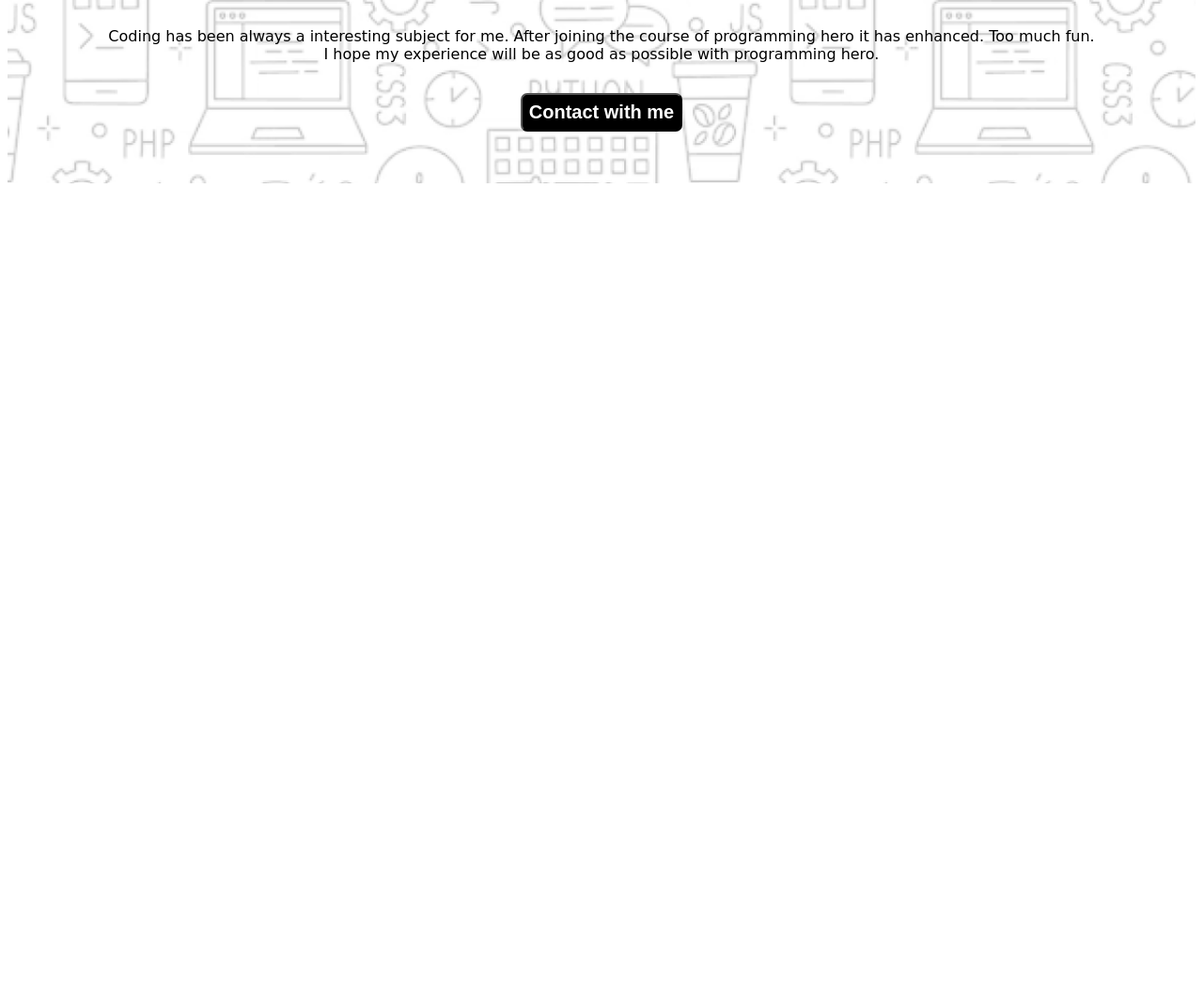
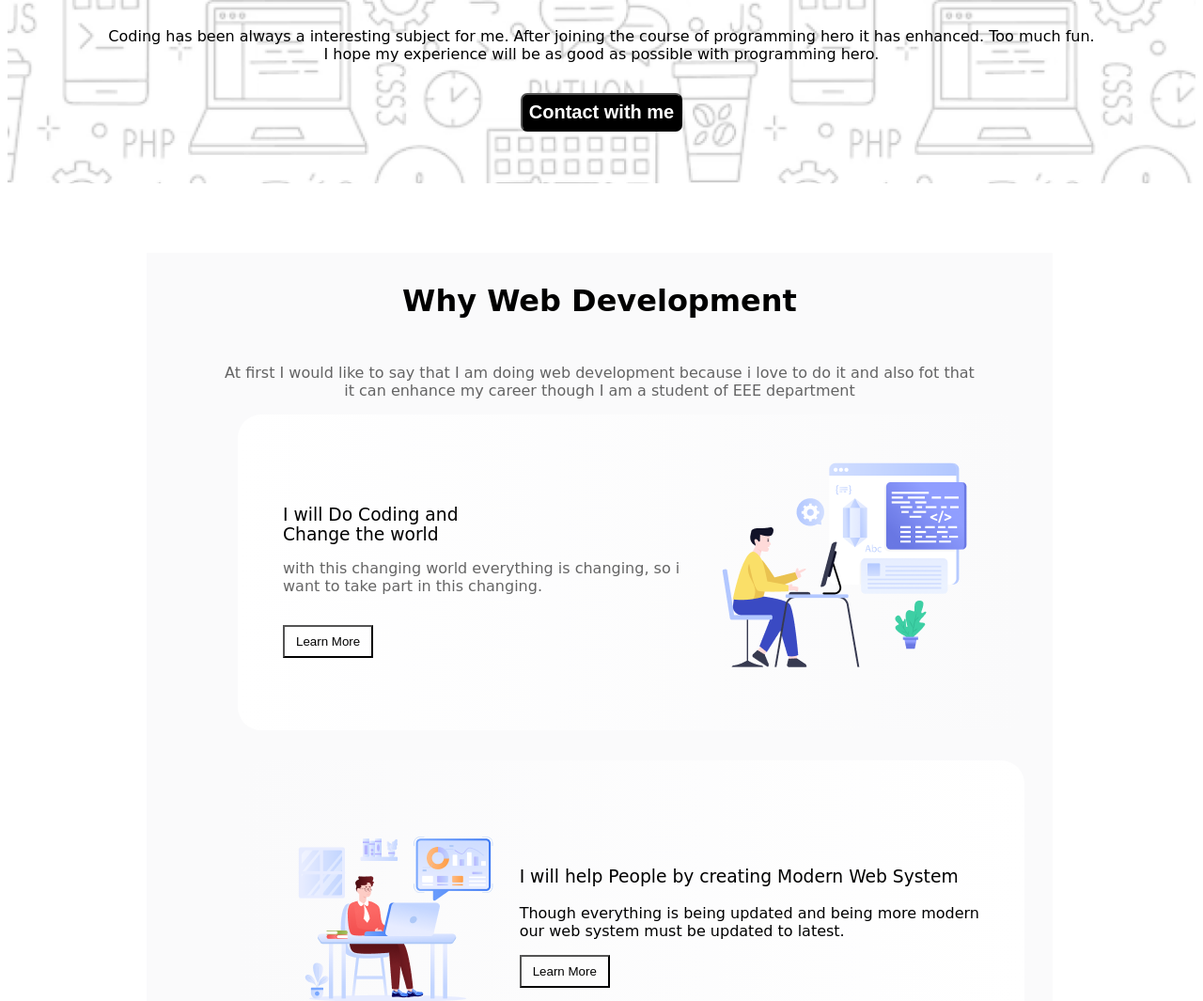
Before and after one commit to fahadNtoron/first-assignment, a plain HTML site: page index.html in a window 1280 px wide. Shown: the part 605-1670 px from the top of the page at 94% size. Before the commit the page ends 808 px from the top, so only its background shows below. Drawn offline with Linux system fonts and the light colour scheme.

Commit message:
card page done v0.2

```diff
--- a/index.html
+++ b/index.html
@@ -23,6 +23,30 @@
             <div style="font-size: 16;text-align: center;">Coding has been always a interesting subject for me. After joining the course of programming hero it has enhanced. Too much fun.<br>I hope my experience will be as good as possible with programming hero.</div>
         <a href="#bottom"><button class="btn-font" style="font-size: 20px;font-weight: bold;background-color: black;color: white;border-radius: 7px;padding: 7px;">Contact with me</button></a>
     </div>
+    <div class="card-holder">
+    <h3 class="p-tittle contant">Why Web Development</h3>
+<p class="common-font-size contant opp">At first I would like to say that I am doing web development because i love to do it and also fot that <br>it can enhance my career though I am a student of EEE department</p>
+<div class="card">
+    <section>
+        <h3 class="cast-tittle" style="margin-bottom: 16px;">I will Do Coding and<br>Change the world</h3>
+        <p class="card-content opp" style="margin-bottom: 32px;">with this changing world everything is changing, so i want to take part in this changing.</p>    <a target="_blank" href="https://www.geeksforgeeks.org/how-programming-languages-are-changing-the-world/"><button class="btn-font button">Learn More</button></a></section>
+    <img src="./assets/Layer_1.png" alt="a boy coding in yellow t-shirt">
+    </div>
+    <div class="card card-mid">
+        <img width="240px" src="./assets/Group 3.png" alt="a boy coding in red t-shirt">
+        <section><h3>I will help People by creating Modern Web System</h3><p>Though everything is being updated and being more modern<br> our web system must be updated to latest.</p>
+    <a target="_blank" href="https://www.geeksforgeeks.org/how-programming-languages-are-changing-the-world/"><button class="btn-font button">Learn More</button></a></section>
+
+    </div>
+        <div class="card">
+            <section>
+                <h3 class="cast-tittle" style="margin-bottom: 16px;">I will Do Coding and<br>Change the world</h3>
+                <p class="card-content opp" style="margin-bottom: 32px;">with this changing world everything is changing, so i want to take part in this changing.</p> <a target="_blank" href="https://www.geeksforgeeks.org/how-programming-languages-are-changing-the-world/"><button class="btn-font button">Learn More</button></a></section>
+            <img src="./assets/Group 4.png" alt="a boy coding in orange t-shirt">
+            </div>
+
+</div>
+    </div>
     </main>
 </body>
 </html>
--- a/styles/style.css
+++ b/styles/style.css
@@ -22,4 +22,48 @@
     justify-content: center;
     flex-direction: column;
     gap:32px;
+    margin-bottom: 74px;
 }
+/* for setting font size that are in common */
+.common-font-size{
+    font-size: 16px;
+}
+/* for setting a common style for evry pages tittle like(Why web devolopment or My Inspitation*/
+.p-tittle{
+    font-size: 32px;
+    font-weight: bolder;
+}
+.card-holder{
+    display: flex;
+    margin: 74px 152px 90px 148px;
+    background-color: #fafafb ;
+    flex-direction:column;
+
+}
+.button{
+      padding: 8px 12px;
+      background-color: transparent;
+}
+.card{
+    background-image:linear-gradient(to right,white,#fafafb) ;
+    display: flex;
+    align-items: center;
+    justify-content: space-between;
+    margin: 0px 30px 0px 97px;
+    background-repeat: no-repeat;
+    border-radius: 25px;
+    padding:48px;
+    margin-bottom:32px;
+
+}
+.contant{
+    text-align: center;
+}
+/* for reducing oppacity */
+.opp{
+    opacity: 0.6;
+}
+.card-mid{
+    background-image:linear-gradient(to right, #fafafb, white);
+
+}
```
